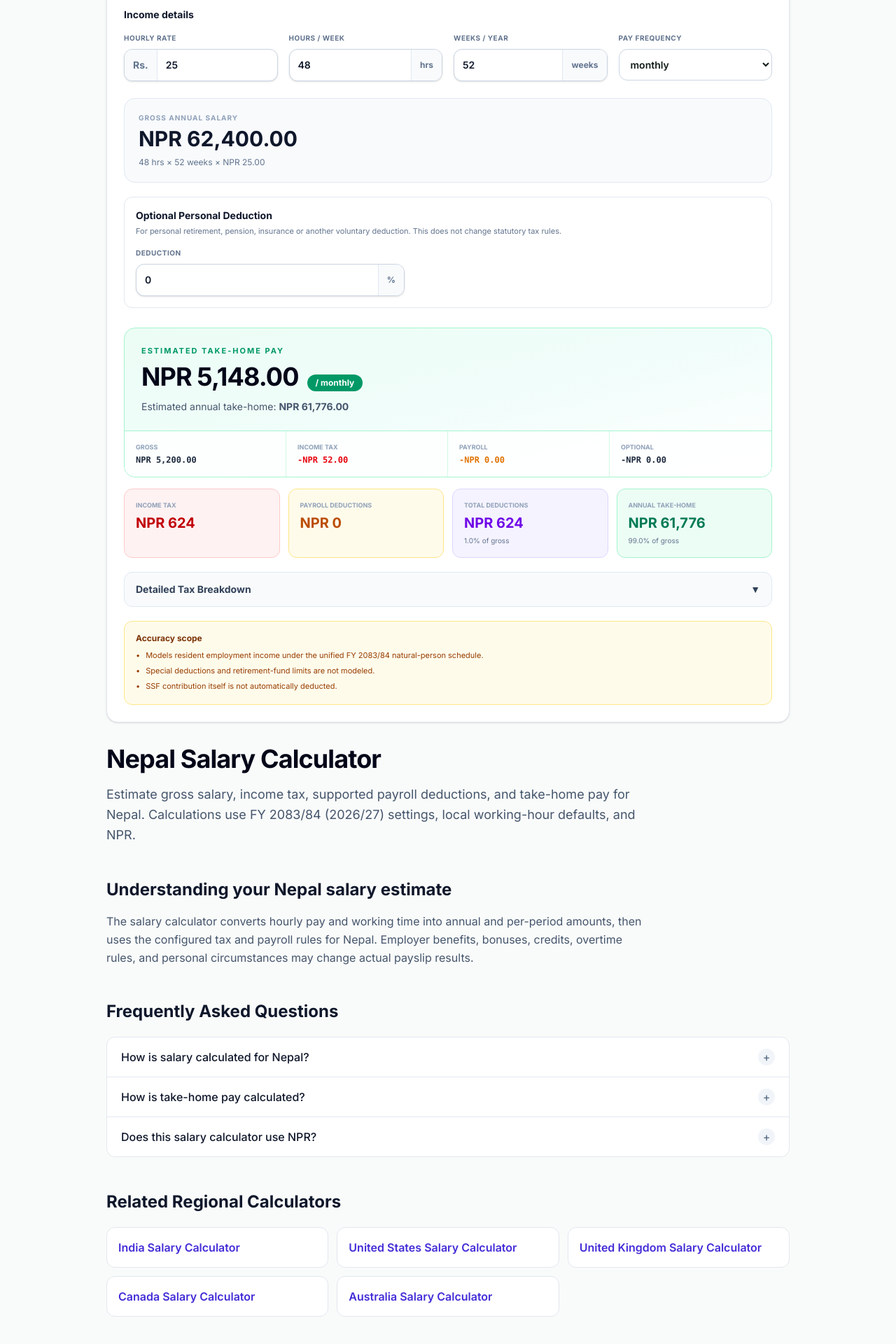
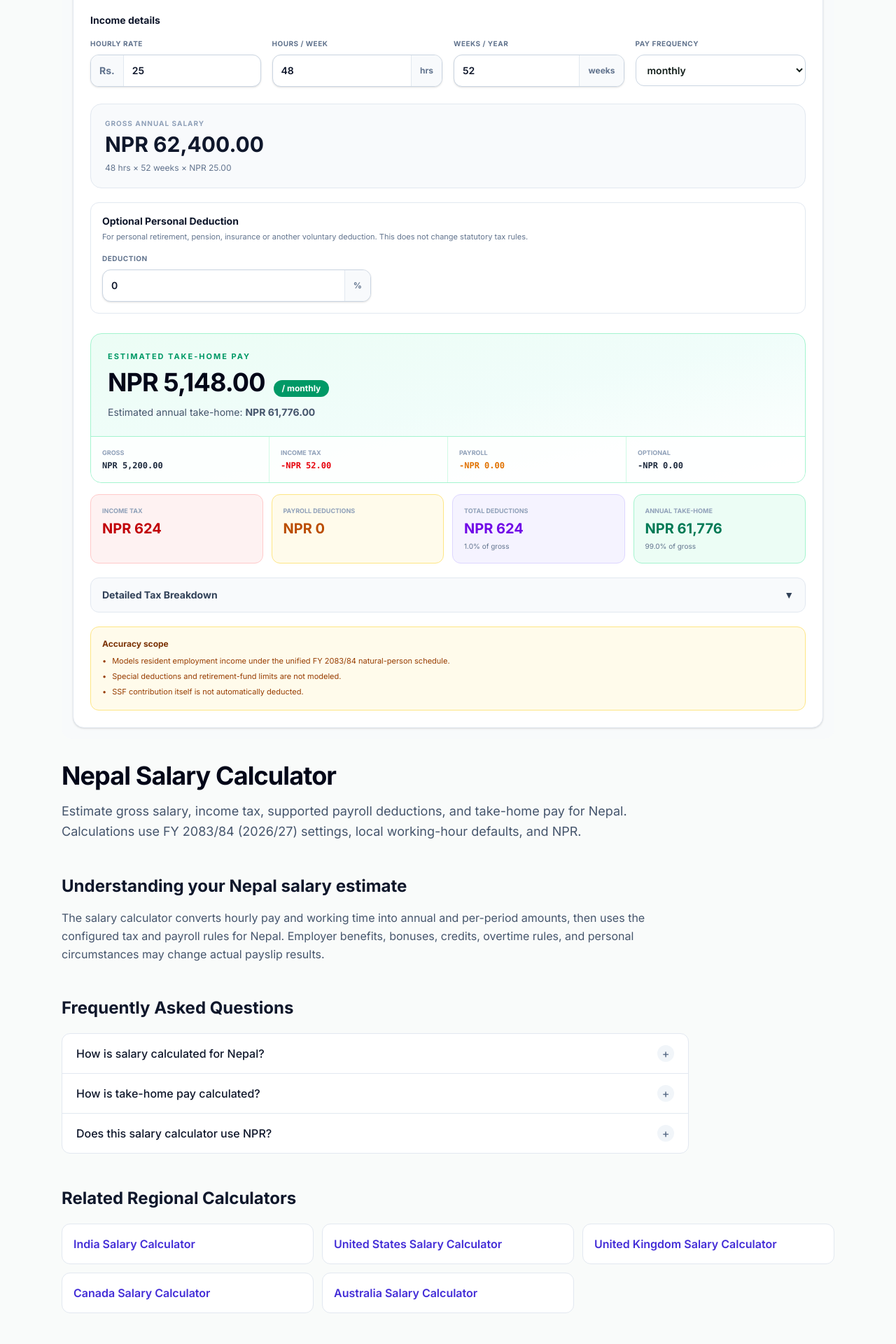
Before and after one commit to Sant7611/calchub, a Next.js app: page /finance/salary-calc in a window 1280 px wide. Shown: the part 662-2582 px from the top of the page at 70% size. Built offline with nearby package versions, Linux system fonts and the light colour scheme.

Commit message:
Improve finance calculator page width and spacing

```diff
--- a/src/components/finance/FinanceCalculatorPage.tsx
+++ b/src/components/finance/FinanceCalculatorPage.tsx
@@ -49,14 +49,16 @@ export function FinanceCalculatorPage({ kind, region }: { kind: FinanceCalculato
   const base = kind === "tax" ? "/finance/tax-calc" : "/finance/salary-calc";
   const schema = { "@context": "https://schema.org", "@type": "WebApplication", name: title, applicationCategory: "FinanceApplication", operatingSystem: "Web", description: content.intro };
 
-  return <main className="mx-auto max-w-5xl px-4 pb-12 pt-6 sm:px-6 sm:pt-8">
+  return <main className="mx-auto max-w-6xl px-3 pb-12 pt-5 sm:px-5 sm:pt-7 lg:px-6">
     <script type="application/ld+json" dangerouslySetInnerHTML={{ __html: JSON.stringify(schema) }} />
     <nav aria-label="Breadcrumb" className="text-sm text-slate-500"><Link href="/finance" className="hover:text-indigo-600">Finance</Link><span className="mx-2">/</span><Link href={base} className="hover:text-indigo-600">{kind === "tax" ? "Tax calculator" : "Salary calculator"}</Link>{region !== "global" && <><span className="mx-2">/</span><span>{getRegionConfig(region).name}</span></>}</nav>
-    <div className="mt-5">{kind === "tax" ? <TaxCalculator defaultRegion={region} /> : <SalaryCalculator defaultRegion={region} />}</div>
-    <h1 className="mt-8 text-3xl font-bold tracking-tight text-slate-950 sm:text-4xl">{title}</h1>
-    <p className="mt-4 max-w-3xl text-lg leading-relaxed text-slate-600">{content.intro}</p>
-    <section className="mt-12 max-w-3xl"><h2 className="text-2xl font-bold text-slate-900">{content.heading}</h2><p className="mt-4 leading-relaxed text-slate-600">{content.details}</p></section>
-    <FaqSection faqs={content.faqs} />
+    <div className="mt-4 min-w-0 rounded-2xl bg-slate-50/70 p-0 sm:p-3 lg:p-4">{kind === "tax" ? <TaxCalculator defaultRegion={region} /> : <SalaryCalculator defaultRegion={region} />}</div>
+    <div className="max-w-4xl">
+      <h1 className="mt-8 text-3xl font-bold tracking-tight text-slate-950 sm:text-4xl">{title}</h1>
+      <p className="mt-4 text-lg leading-relaxed text-slate-600">{content.intro}</p>
+      <section className="mt-12"><h2 className="text-2xl font-bold text-slate-900">{content.heading}</h2><p className="mt-4 leading-relaxed text-slate-600">{content.details}</p></section>
+      <FaqSection faqs={content.faqs} />
+    </div>
     <section className="mt-12"><h2 className="text-2xl font-bold text-slate-900">{region === "global" ? "Explore Calculators by Region" : "Related Regional Calculators"}</h2><div className="mt-5 grid gap-3 sm:grid-cols-2 lg:grid-cols-3">{FINANCE_REGIONS.filter((item) => item !== region).map((item) => <Link key={item} href={`${base}/${item}`} className="rounded-xl border border-slate-200 bg-white p-4 font-semibold text-indigo-700 transition hover:border-indigo-300 hover:bg-indigo-50">{getRegionConfig(item).name} {kind === "tax" ? "Tax" : "Salary"} Calculator</Link>)}</div></section>
   </main>;
 }
```
